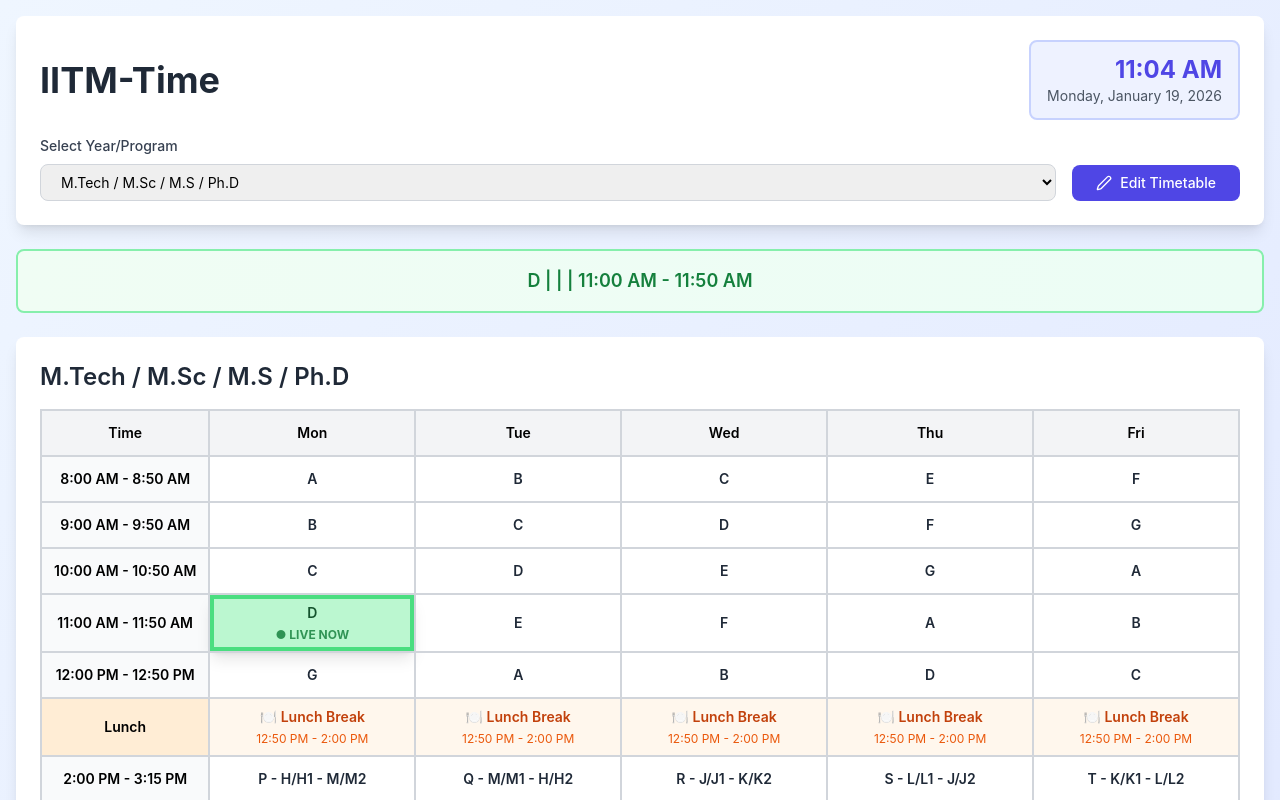
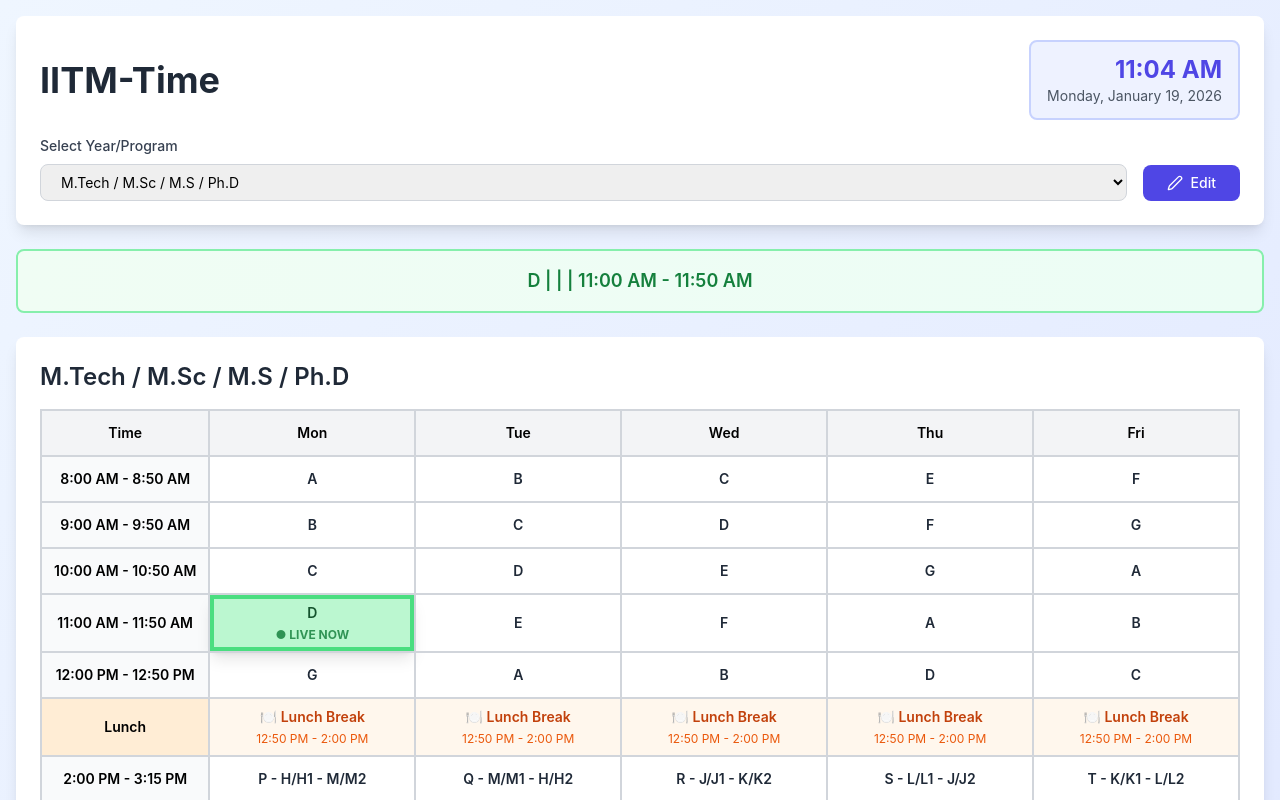
Before and after one commit to SanjeetKotarya/IITime, a React (Create React App) app: page / in a window 1280 px wide. Shown: the top 800 px of the page. Built offline with nearby package versions, Linux system fonts and the light colour scheme.

Commit message:
Update App.js with recent changes

```diff
--- a/src/App.js
+++ b/src/App.js
@@ -387,12 +387,12 @@ const TimetableApp = () => {
               {isEditing ? (
                 <>
                   <Save size={16} className="hidden sm:inline" />
-                  Save Changes
+                  Save
                 </>
               ) : (
                 <>
                   <Edit2 size={16} className="hidden sm:inline" />
-                  Edit Timetable
+                  Edit
                 </>
               )}
             </button>
```
